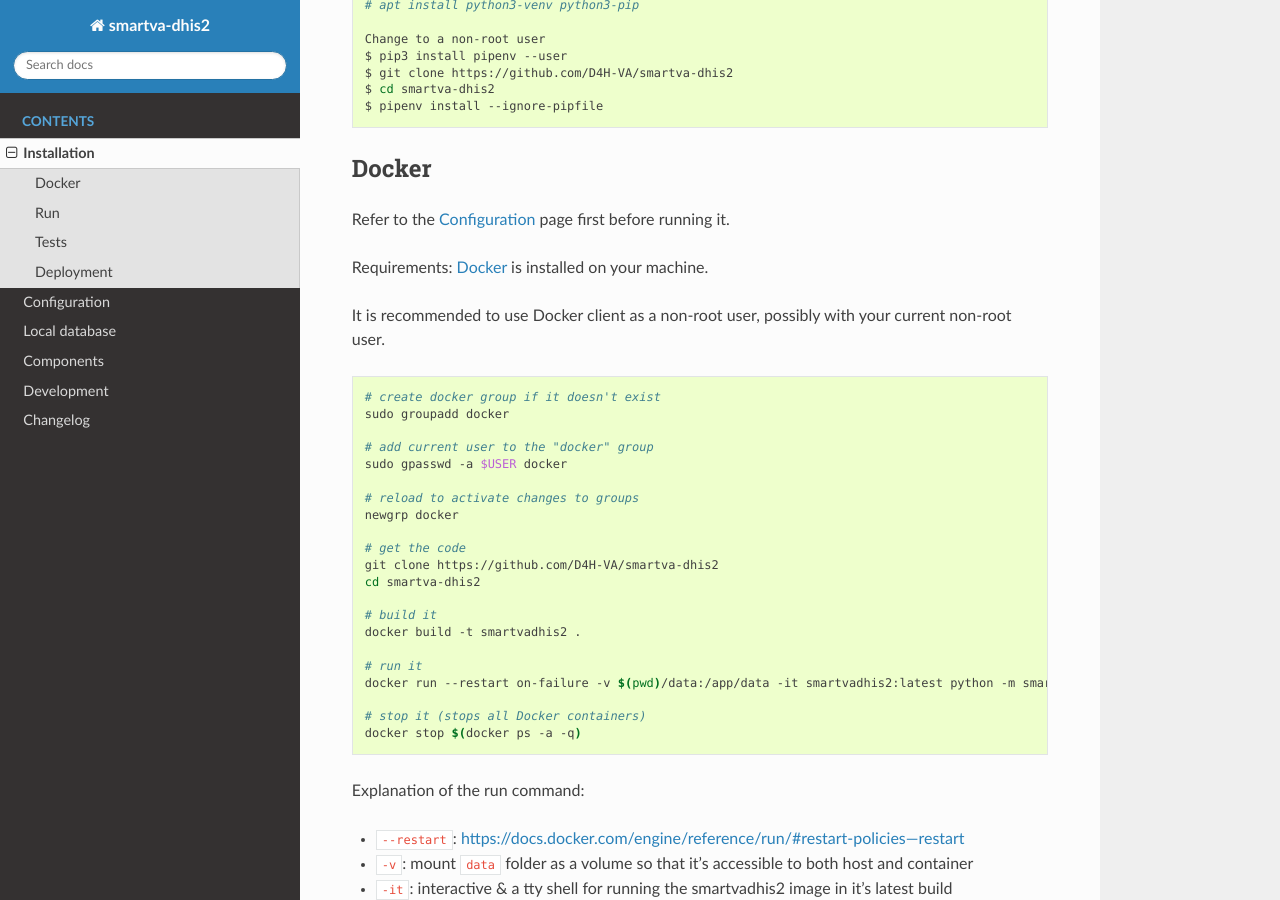
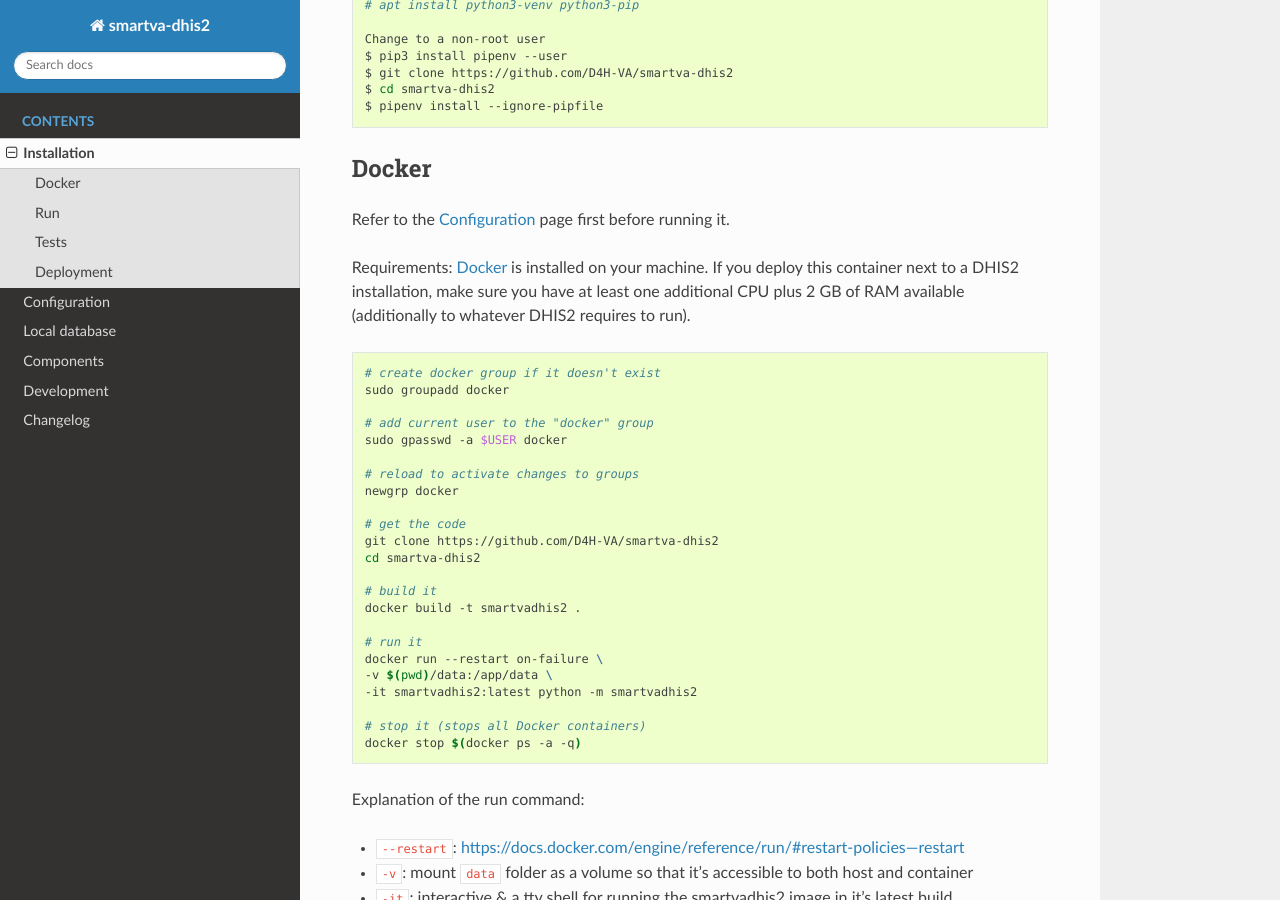
Before and after one commit to D4H-VA/smartva-dhis2, a Sphinx documentation site: the page built from docs/installation.rst, in a window 1280 px wide and 900 px high, scrolled down 695 px. Built offline with Sphinx 7.4.7 and the Read the Docs theme 2.0.0, drawn with Linux system fonts in a browser that asks for light colours.

Commit message:
docker testing docs

```diff
--- a/docs/installation.rst
+++ b/docs/installation.rst
@@ -37,8 +37,9 @@
 Refer to the :doc:`/configuration` page first before running it.
 
 Requirements: `Docker <https://docs.docker.com/install>`_ is installed on your machine.
-
-It is recommended to use Docker client as a non-root user, possibly with your current non-root user.
+If you deploy this container next to a DHIS2 installation,
+make sure you have at least one additional CPU plus 2 GB of RAM available (additionally to whatever DHIS2 requires
+to run).
 
 .. code:: bash
 
@@ -59,7 +60,9 @@
     docker build -t smartvadhis2 .
 
     # run it
-    docker run --restart on-failure -v $(pwd)/data:/app/data -it smartvadhis2:latest python -m smartvadhis2
+    docker run --restart on-failure \
+    -v $(pwd)/data:/app/data \
+    -it smartvadhis2:latest python -m smartvadhis2
 
     # stop it (stops all Docker containers)
     docker stop $(docker ps -a -q)
```
